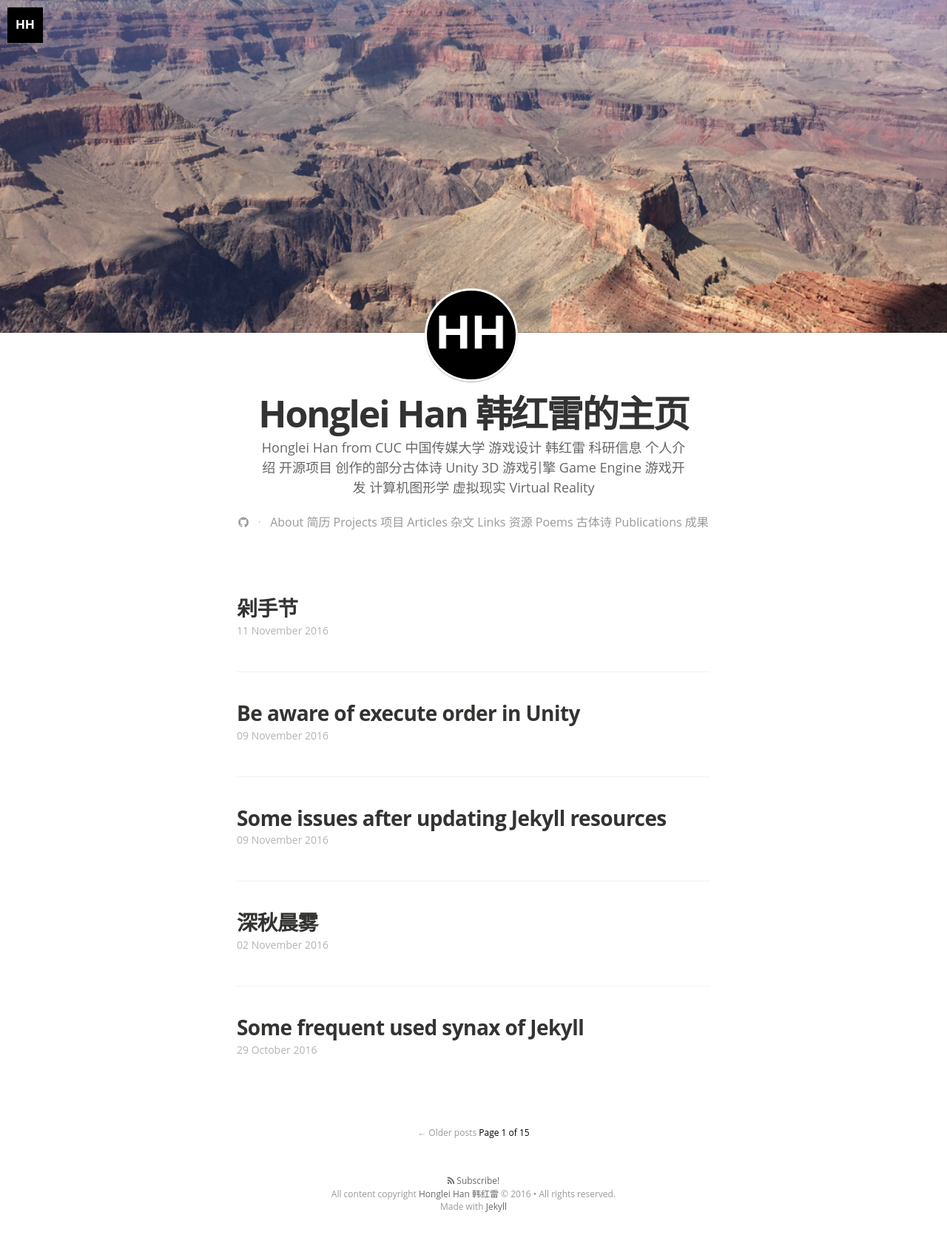
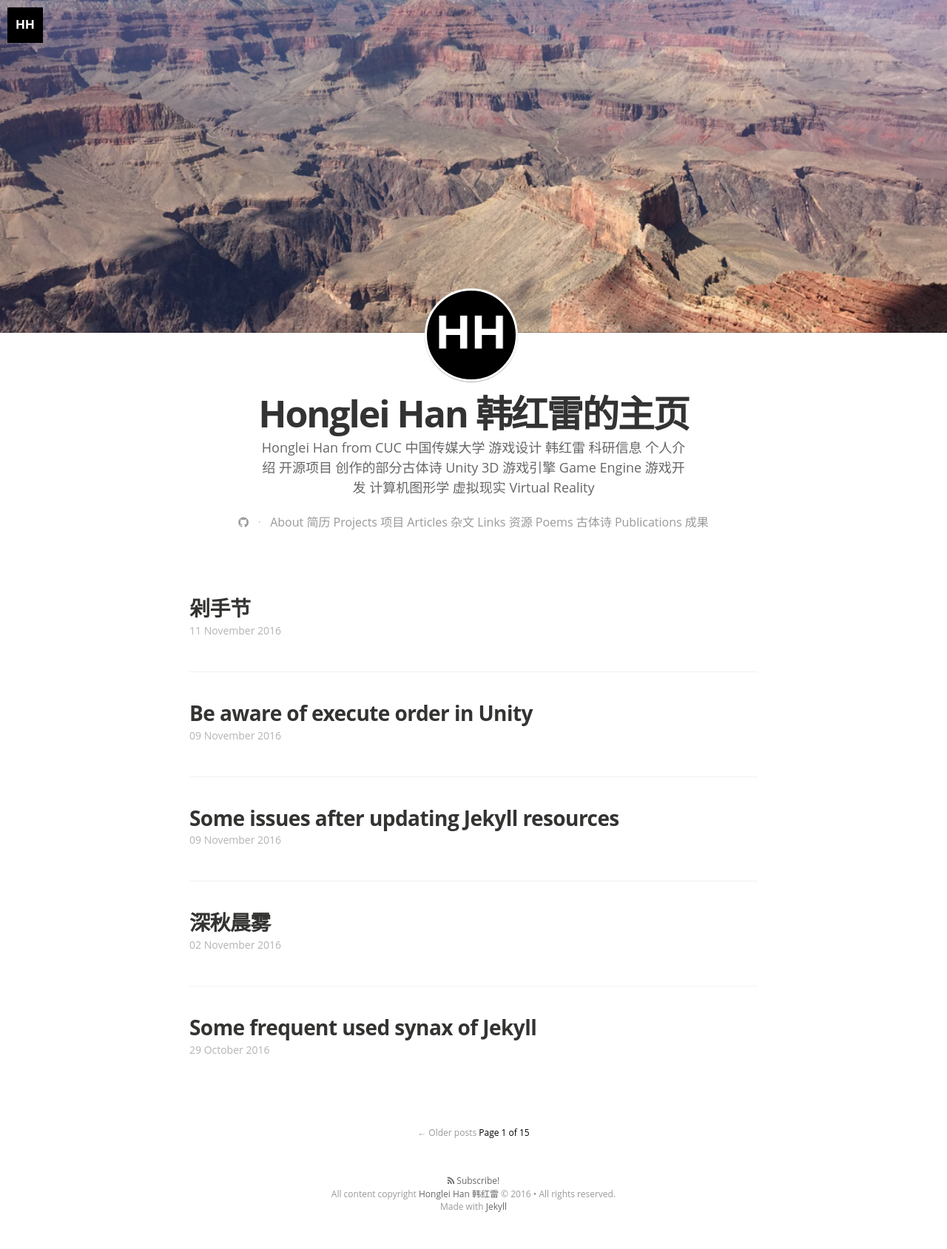
Before and after one commit to hanhonglei/hanhonglei.github.io, a Jekyll site: the page built from index.html, in a window 1280 px wide. Shown: the whole page at 74% size. Built offline with Jekyll 4.4.1, drawn with Linux system fonts in a browser that asks for light colours; nearby versions of some CDN libraries; some web fonts are replaced; the list of posts is cut into pages by our own code.

Commit message:
no message

```diff
--- a/css/main.sass
+++ b/css/main.sass
@@ -130,7 +130,7 @@ body
 
 .content
   width: 100%
-  max-width: 640px
+  max-width: 768px
   margin: 0 auto
   @include box-sizing(border-box)
   @include respond-to(800)
```
